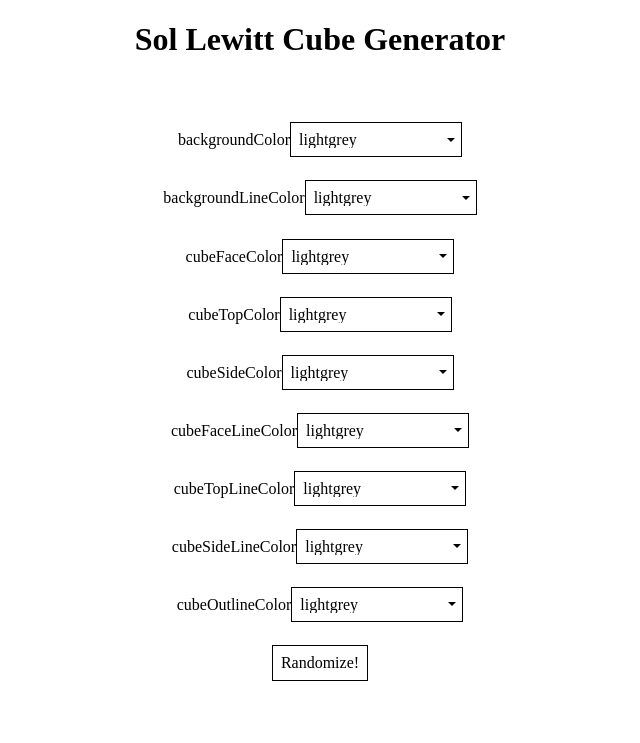
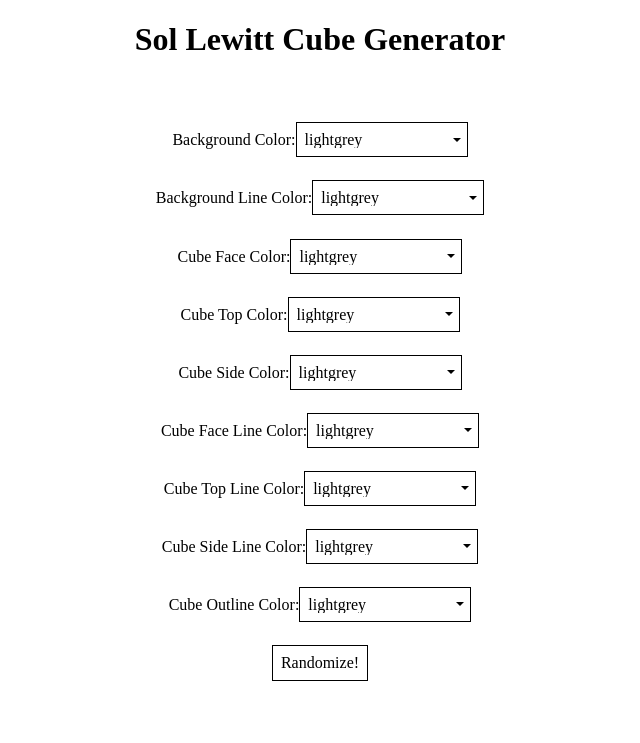
Before and after one commit to janephilipps/sol-lewitt-cube-generator, a React (Create React App) app: page / in a window 1280 px wide. Shown: the top 743 px of the page, without its empty margins (320-960 px from the left). Built offline with nearby package versions, Linux system fonts and the light colour scheme.

Commit message:
Format select dropdown labels

```diff
--- a/src/App.js
+++ b/src/App.js
@@ -397,9 +397,16 @@
       <div>
         <h1>Sol Lewitt Cube Generator</h1>
         <div className="form">
-          {inputs.map(name => (
+          {inputs.map(name => {
+            const splitName = name.split(/(?=[A-Z])/);
+            const splitNameFirstWordCapitalized =
+              splitName[0].charAt(0).toUpperCase() + splitName[0].slice(1);
+            splitName.shift();
+            splitName.unshift(splitNameFirstWordCapitalized);
+            const formattedName = splitName.join(" ");
+            return (
               <div className="colorPicker">
-              <label htmlFor={name}>{name}</label>
+                <label htmlFor={name}>{formattedName}:</label>
                 <select id={name} name={name} onChange={this.handleChange}>
                   {cssColorKeywords.map(color => {
                     const optionStyle = {
@@ -428,7 +435,8 @@
                   })}
                 </select>
               </div>
-          ))}
+            );
+          })}
           <button onClick={this.handleRandomizeClick}>Randomize!</button>
         </div>
         <div>
```
Lines whose indentation alone changed are shown as unchanged.
